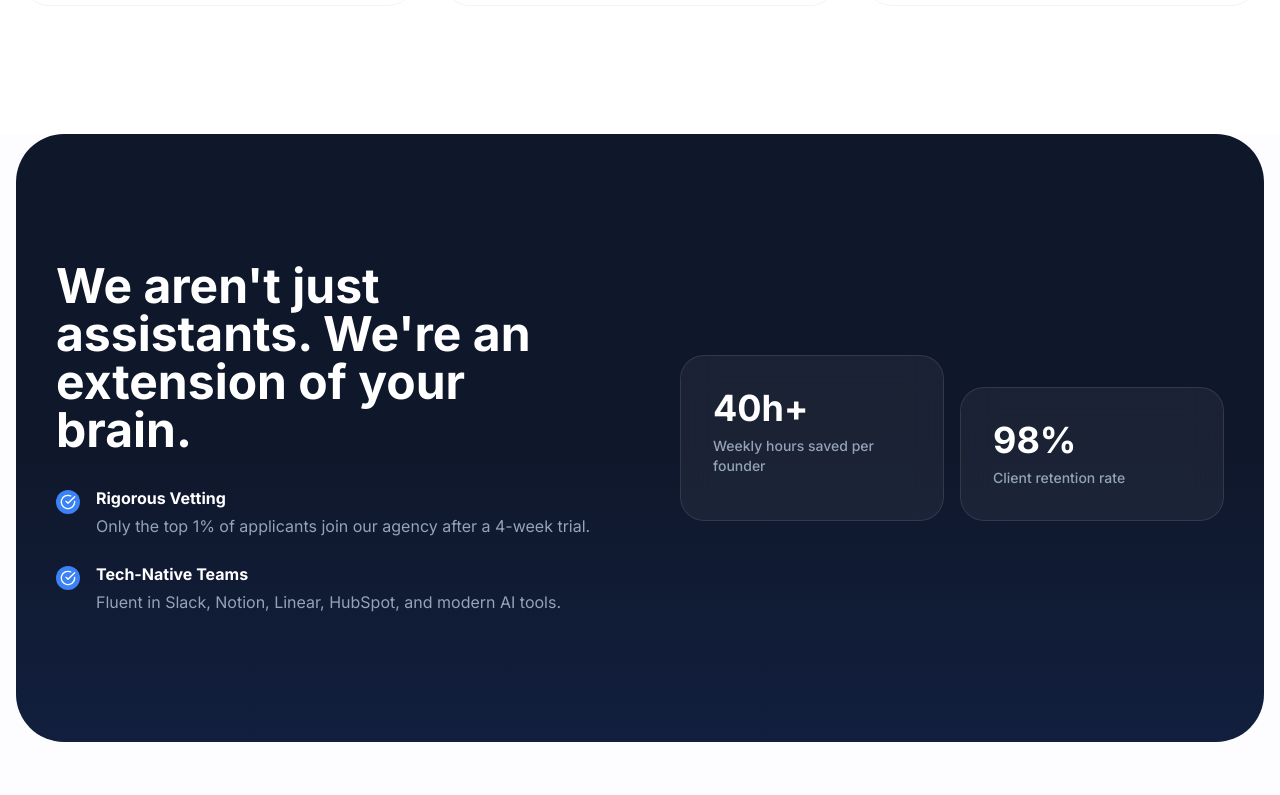
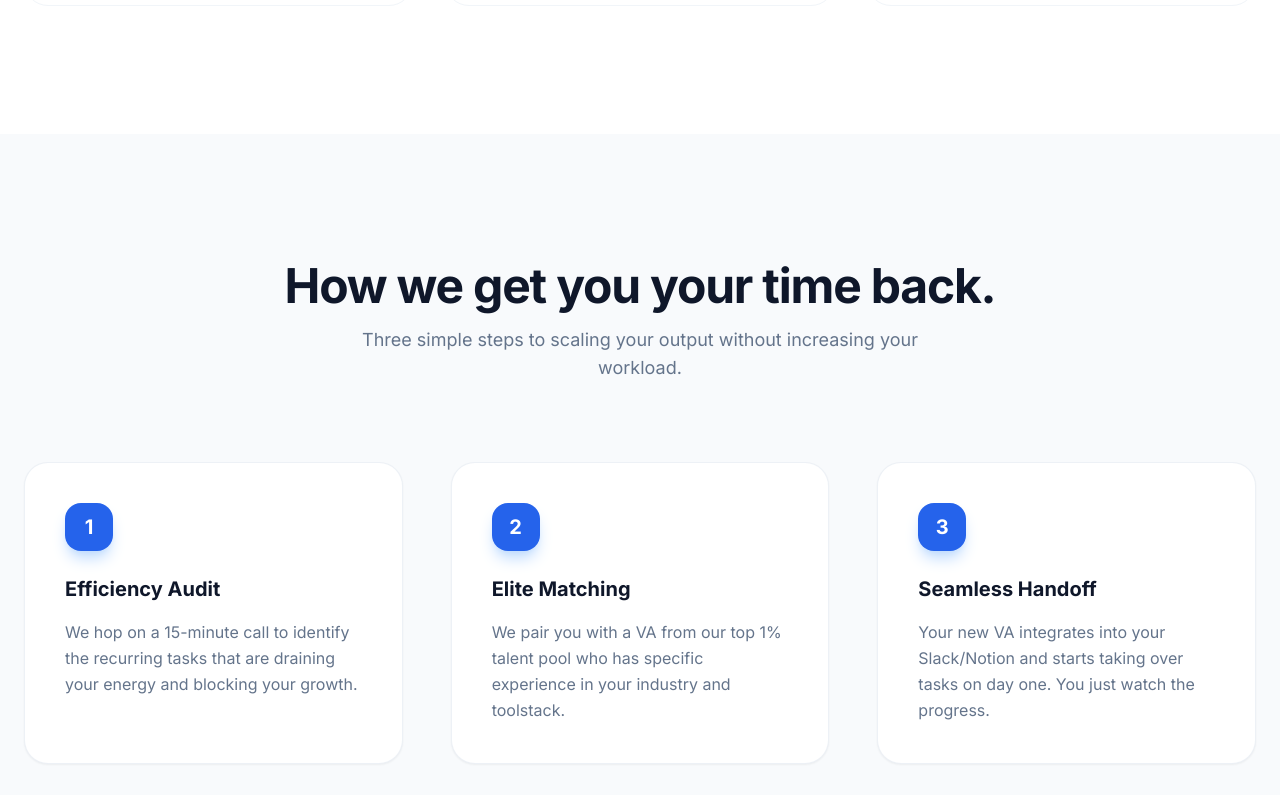
Before and after one commit to Qiuonai/VA, a Next.js app: page / in a window 1280 px wide. Shown: the part 1785-2580 px from the top of the page. Built offline with nearby package versions, Linux system fonts and the light colour scheme.

Commit message:
Added the process section
Added the process section

```diff
--- a/app/page.tsx
+++ b/app/page.tsx
@@ -126,6 +126,44 @@ export default function Home() {
           </div>
         </div>
       </section>
+      {/* Process Section */}
+      <section id="how-it-works" className="py-32 bg-slate-50">
+        <div className="max-w-7xl mx-auto px-6">
+          <div className="text-center mb-20">
+            <h2 className="text-3xl md:text-5xl font-bold tracking-tight mb-4 text-slate-900">How we get you your time back.</h2>
+            <p className="text-slate-500 text-lg max-w-xl mx-auto">Three simple steps to scaling your output without increasing your workload.</p>
+          </div>
+
+          <div className="grid md:grid-cols-3 gap-12 relative">
+            {/* Step 1 */}
+            <div className="relative z-10 bg-white p-10 rounded-3xl border border-slate-200/60 shadow-sm hover:shadow-md transition-shadow">
+              <div className="w-12 h-12 bg-blue-600 text-white rounded-2xl flex items-center justify-center font-bold text-xl mb-6 shadow-lg shadow-blue-200">1</div>
+              <h3 className="text-xl font-bold mb-4">Efficiency Audit</h3>
+              <p className="text-slate-500 leading-relaxed">
+                We hop on a 15-minute call to identify the recurring tasks that are draining your energy and blocking your growth.
+              </p>
+            </div>
+
+            {/* Step 2 */}
+            <div className="relative z-10 bg-white p-10 rounded-3xl border border-slate-200/60 shadow-sm hover:shadow-md transition-shadow">
+              <div className="w-12 h-12 bg-blue-600 text-white rounded-2xl flex items-center justify-center font-bold text-xl mb-6 shadow-lg shadow-blue-200">2</div>
+              <h3 className="text-xl font-bold mb-4">Elite Matching</h3>
+              <p className="text-slate-500 leading-relaxed">
+                We pair you with a VA from our top 1% talent pool who has specific experience in your industry and toolstack.
+              </p>
+            </div>
+
+            {/* Step 3 */}
+            <div className="relative z-10 bg-white p-10 rounded-3xl border border-slate-200/60 shadow-sm hover:shadow-md transition-shadow">
+              <div className="w-12 h-12 bg-blue-600 text-white rounded-2xl flex items-center justify-center font-bold text-xl mb-6 shadow-lg shadow-blue-200">3</div>
+              <h3 className="text-xl font-bold mb-4">Seamless Handoff</h3>
+              <p className="text-slate-500 leading-relaxed">
+                Your new VA integrates into your Slack/Notion and starts taking over tasks on day one. You just watch the progress.
+              </p>
+            </div>
+          </div>
+        </div>
+      </section>
 
       {/* Features/Stats Section */}
       <section className="bg-slate-900 py-32 rounded-[3rem] mx-4 mb-32 overflow-hidden relative">
```
